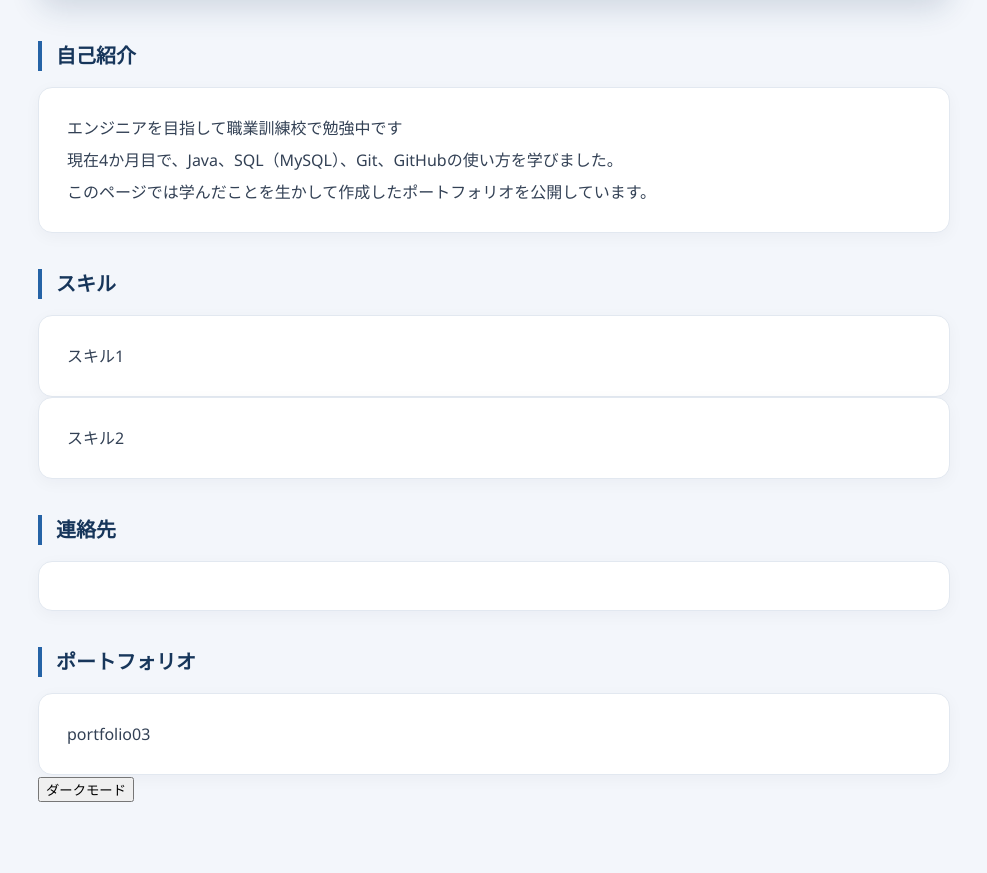
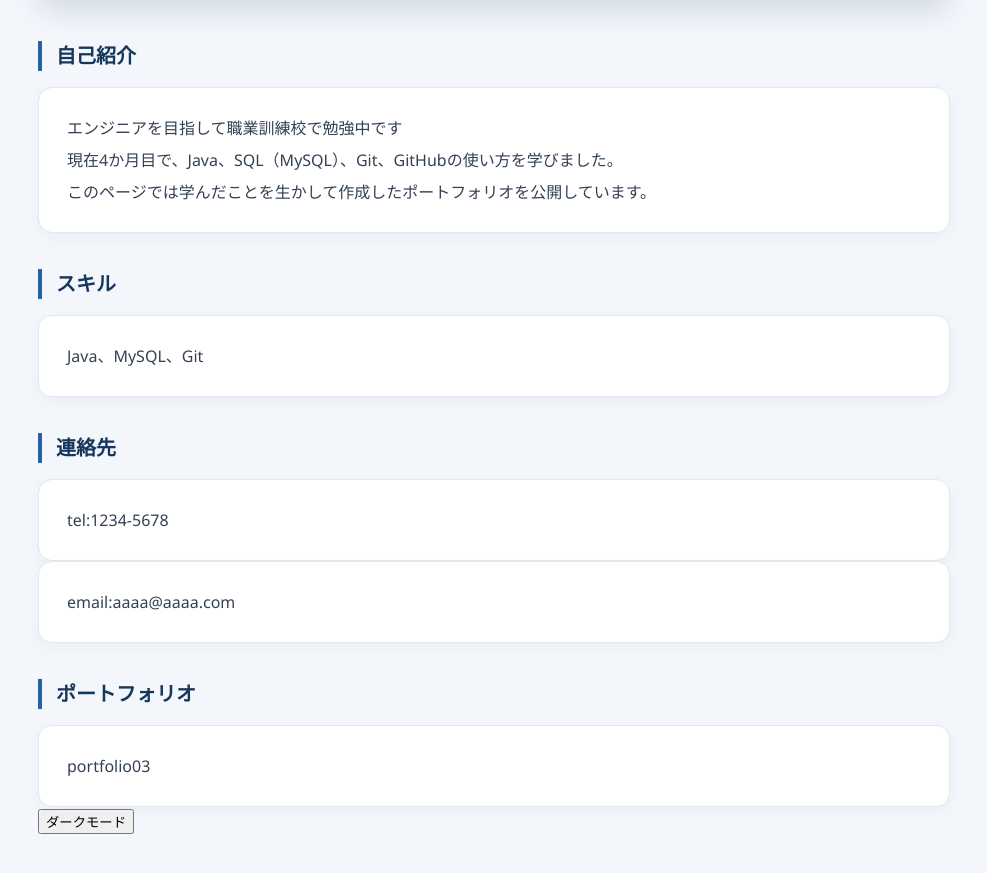
Before and after one commit to yoshiffdq-ux/yoshiffdq-ux.github.io, a plain HTML site: page index.html in a window 1280 px wide. Shown: the part 219-1092 px from the top of the page, without its empty margins (146-1133 px from the left). Drawn offline with Linux system fonts and the light colour scheme.

Commit message:
feat: index.htmlの変更
スキル、連絡先の変更

```diff
--- a/index.html
+++ b/index.html
@@ -16,10 +16,10 @@
         このページでは学んだことを生かして作成したポートフォリオを公開しています。
     </p>
 	<h2>スキル</h2>
-	<p>スキル1</p>
-	<p>スキル2</p>
+	<p>Java、MySQL、Git</p>
 	<h2>連絡先</h2>
-	<p></p>
+	<p>tel:1234-5678</p>
+	<p>email:aaaa@aaaa.com</p>
 
    <h2>ポートフォリオ</h2>
     <p calss = "portfolio-card">portfolio03</p>
```
